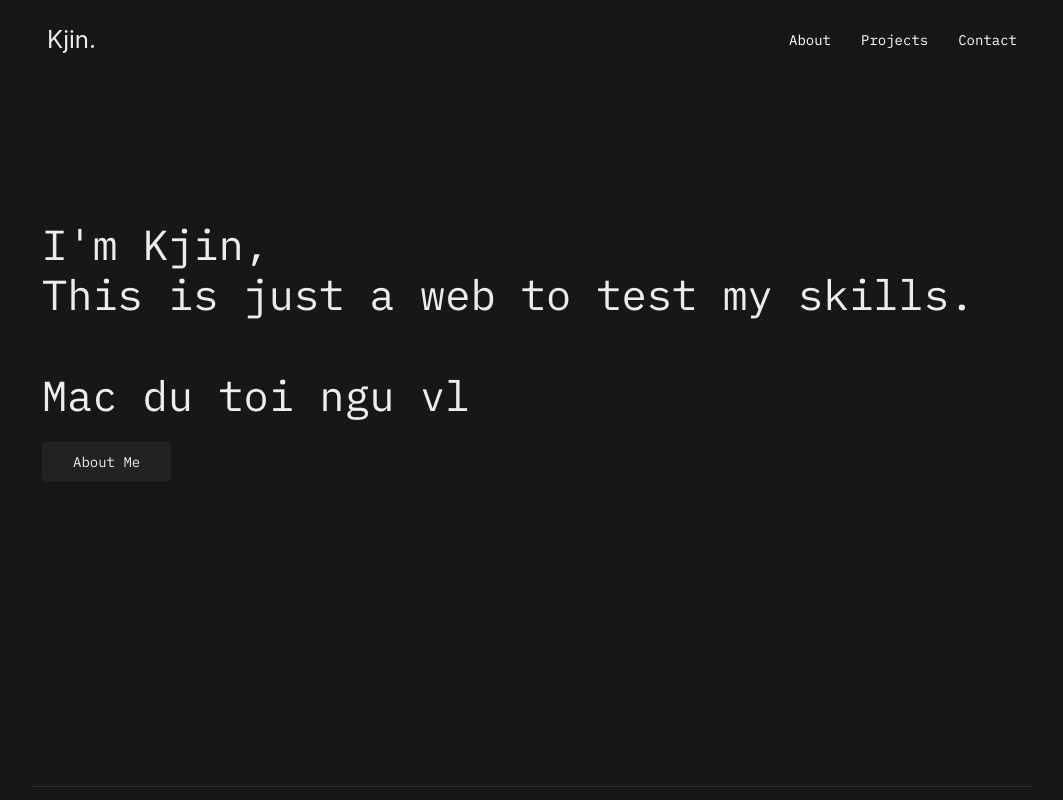
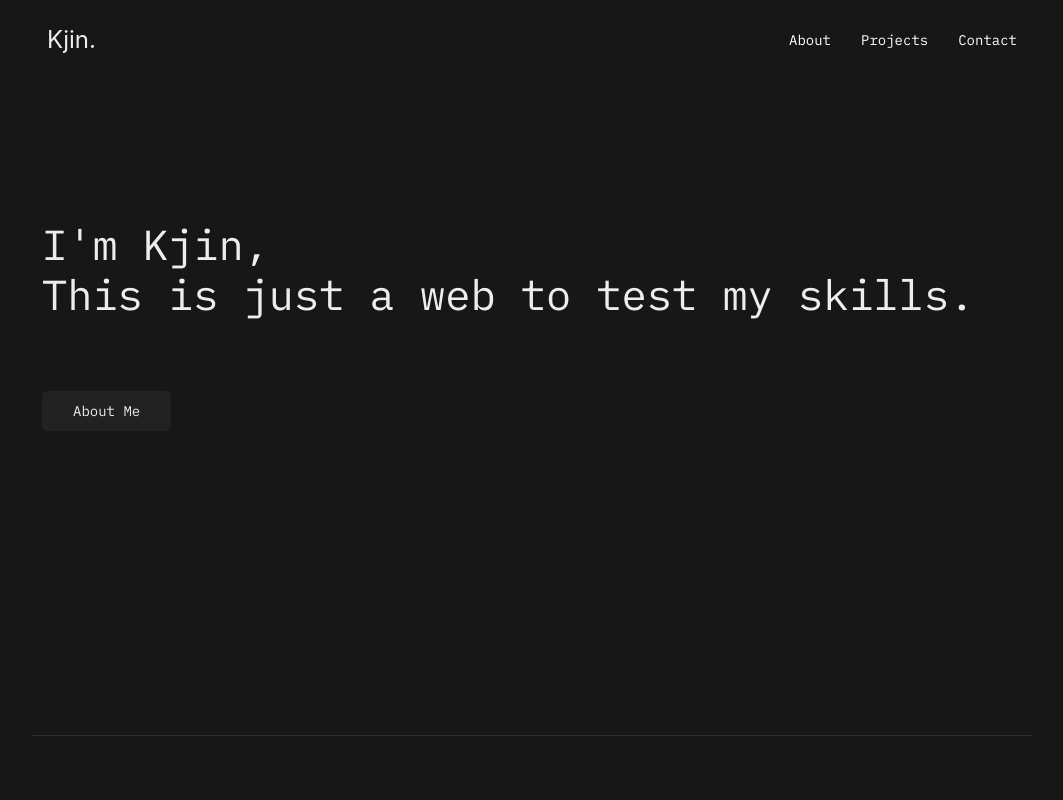
Before and after one commit to Kjinne/Kjin, a plain HTML site: page index.html in a window 1280 px wide. Shown: the top 800 px of the page, without its empty margins (108-1171 px from the left). Drawn offline with Linux system fonts and the light colour scheme.

```diff
--- a/index.html
+++ b/index.html
@@ -63,7 +63,7 @@
 </div>
 
 <section class="uk-margin-small-left uk-margin-small-right uk-margin-xlarge-top uk-margin-xlarge-bottom">
-    <h1 class="uk-margin-xlarge-left uk-light uk-text-left uk-margin-xlarge-right">I'm Kjin, <br>This is just a web to test my skills.<br><br>Mac du toi ngu vl</h1>
+    <h1 class="uk-margin-xlarge-left uk-light uk-text-left uk-margin-xlarge-right">I'm Kjin, <br>This is just a web to test my skills.<br><br></h1>
     <a href="#about" class="uk-margin-xlarge-left uk-text-capitalize uk-button uk-button-secondary" uk-scroll>About Me</a>
 
 
```
